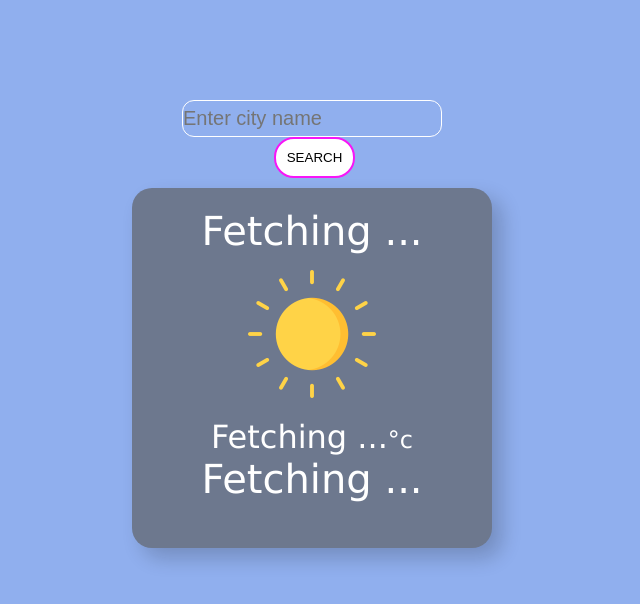
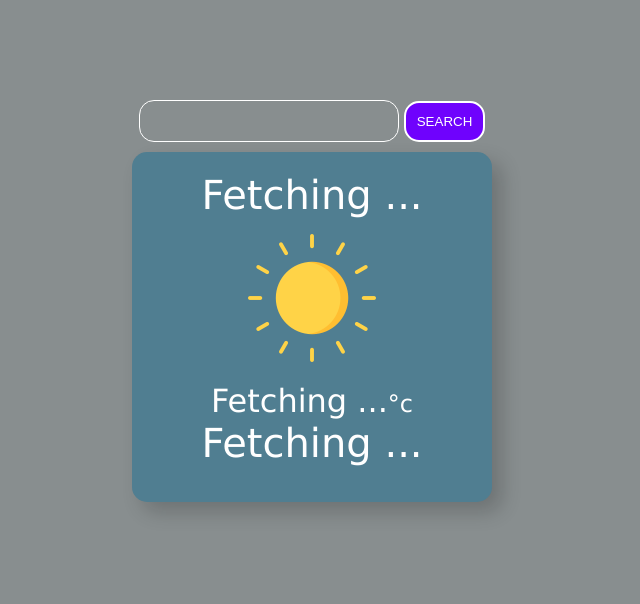
Before and after one commit to abidhabib/itsAbid, a website: page weatherApp/index.html in a window 1280 px wide. Shown: the whole page, without its empty margins (328-968 px from the left). Drawn offline with Linux system fonts and the light colour scheme.

Commit message:
Update style.css

```diff
--- a/weatherApp/style.css
+++ b/weatherApp/style.css
@@ -5,14 +5,11 @@
 }
 body{
 
-    background: #90afee;
+    background: #888e8f;
 }
-.main-container{
-    display: block;
-}
+
 #search-form{
     display: flex;
-    flex-direction: column;
     justify-content: center;
     align-items: center;
     margin-top: 100px;
@@ -53,13 +50,13 @@ text-align: center;
     height: auto;
 }
 main{
+    margin: 20px;
     padding: 20px;
     margin-top: 10px;
-    background-color: #6d788e;
-    border-radius: 20px;
-    height: 360px;
+    background-color: #507e91;
+    border-radius: 15px;
+    height: 350px;
     width: 360px;
-    display: block;
     margin-left: auto;
     margin-right: auto;
     box-shadow: 10px 10px 20px 0px rgba(12,12,012,0.2);
@@ -68,17 +65,16 @@ main{
     margin-left: 5px;
     color: #6d788e;
     text-decoration: none;
-    background:white;
-    color: black;
-    border-radius: 20px;
+    background:rgb(111, 2, 253);
+    color: rgb(255, 255, 255);
+    border-radius: 15px;
     margin-left: 5xp;
     padding: 11px;
-
-    border: 2px solid #f715f7;
+    border: 2px solid #ffffff;
     text-transform: uppercase;
 }
 #search-button:hover{
-    background: #971547;
+    background: #9f1edb;
     color: #fff;
     border: 2px solid #fcfcfc;
 transition: all 0.5s ease 0s;
@@ -87,10 +83,13 @@ transition: all 0.5s ease 0s;
     width: 260px;
     overflow: hidden;
     font-size: 20px;
-    color: white;
+padding: 20px;    color: white;
     background: none;
     border: 1px solid white;
-    border-radius: 12px;
+    border-radius: 15px;
 height: 37px;
 
 }
+#search-input::placeholder{
+    color: transparent;
+}
```
